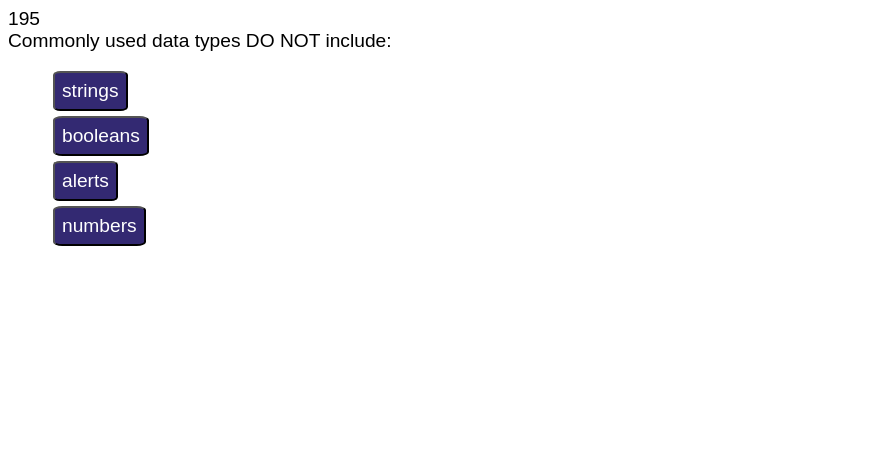
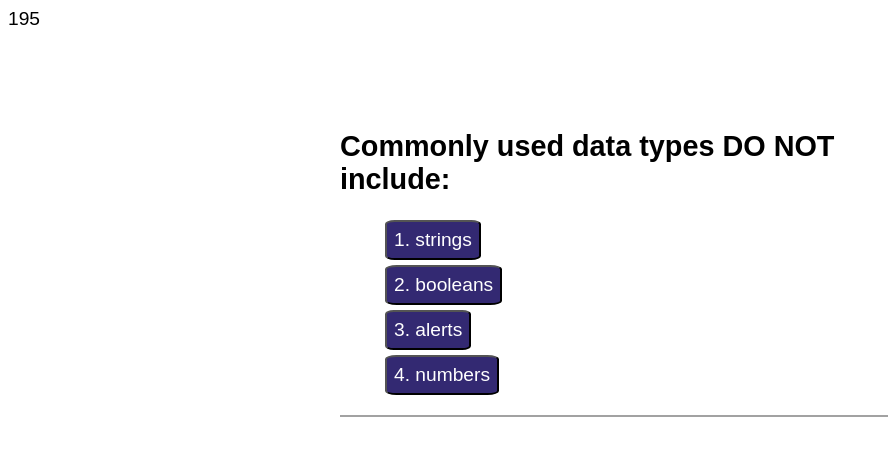
Before and after one commit to Thomasemanuel/TimedQuiz, a plain HTML site: page index.html in a window 1280 px wide. Shown: the whole page, without its empty margins (0-888 px from the left). Drawn offline with Linux system fonts and the light colour scheme.

Commit message:
questions got basic styling

```diff
--- a/assets/css/style.css
+++ b/assets/css/style.css
@@ -15,5 +15,18 @@ body {
      background-color: #332972;
      color: white;
      border-radius: 10%;
+     list-style: numeric;
+  }
 
+  .hero {
+    margin: 100px auto 0 auto;
+    max-width: 600px;
   }
+
+  .result{
+    font-style: italic;
+    margin-top: 20px;
+    padding-top: 10px;
+    color: gray;
+    border-top: 2px solid #A2A2A2;
+  }
--- a/assets/js/script.js
+++ b/assets/js/script.js
@@ -57,8 +57,12 @@
 
         for (var i = 0; i < choicesLenth; i++) {
           var questionListItem = document.createElement("button");
-          questionListItem.textContent = choices[i];
+          //show number in button
+          questionListItem.textContent = i + 1 + ". " + choices[i];
+
+
           optionListEl.append(questionListItem);
+
         }
       }
 
--- a/index.html
+++ b/index.html
@@ -9,11 +9,14 @@
   <body>
     <div id="timer"></div>
 
-    <div id="question"></div>
+    <div class ="hero">
 
-    <ul id="option-list"></ul>
-
-    <div id="question-result"></div>
+      <div id="questions">
+        <h2 id="question"></h2>
+        <ul id="option-list" class ="choices"></ul>
+      </div>
+      <div id="question-result" class ="result"></div>
+    </div>
 
     <script src="./assets/js/script.js"></script>
   </body>
```
